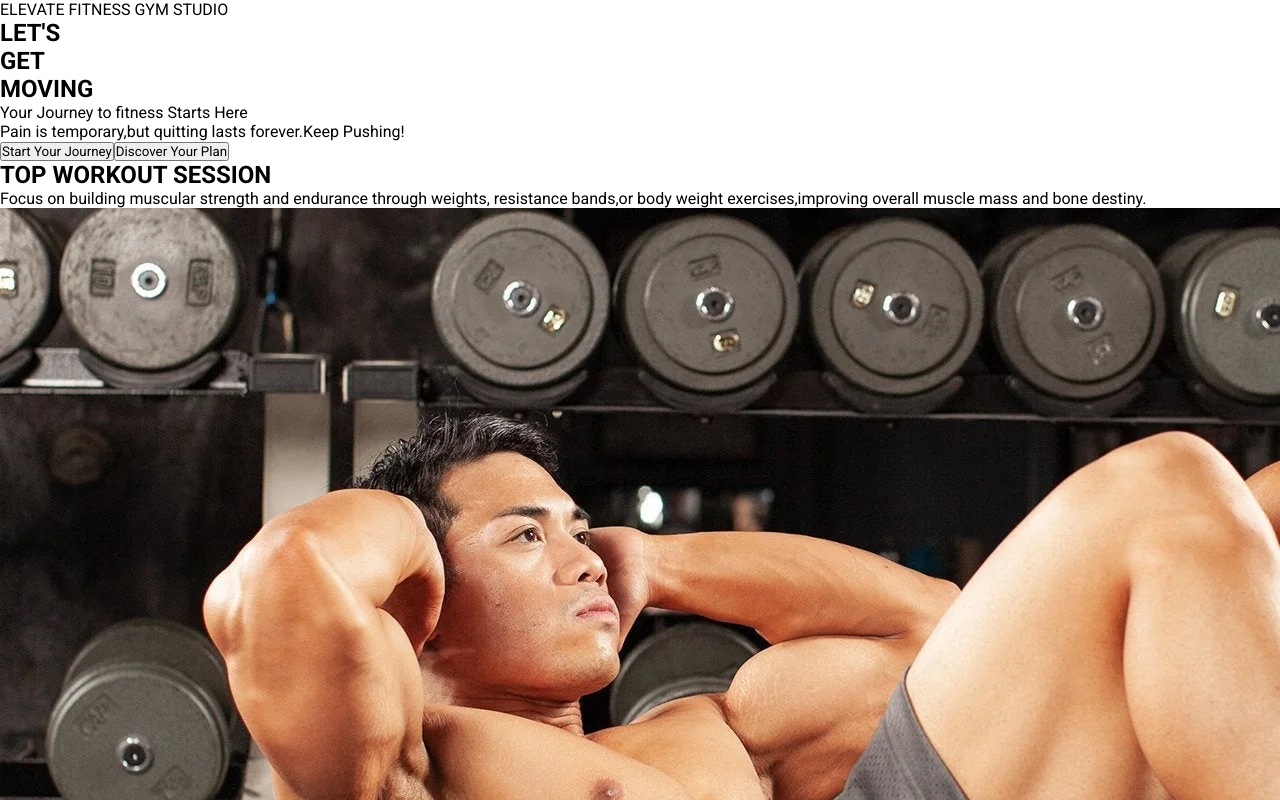
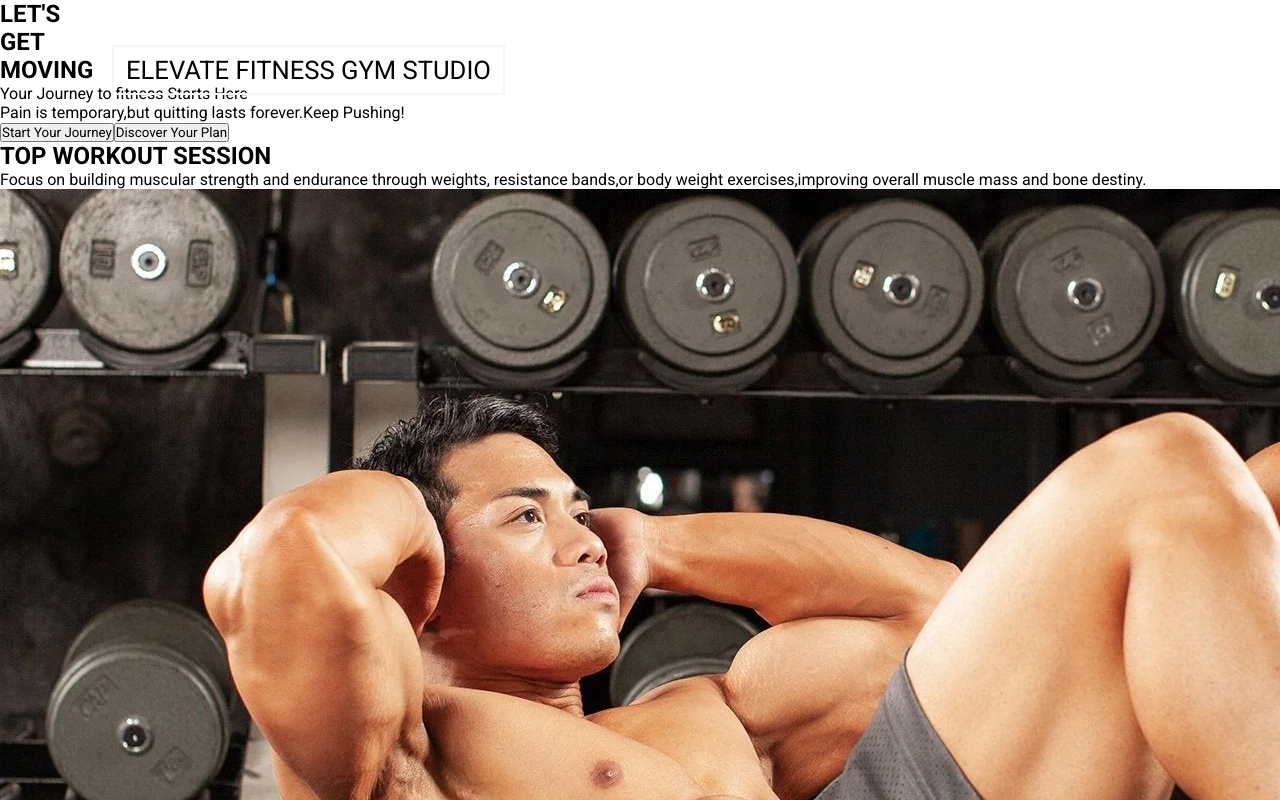
Before and after one commit to Vyshu15-chowdary/GYM-application-mern, a React (Vite) app in the folder Frontend/: page / in a window 1280 px wide. Shown: the top 800 px of the page. Built offline with nearby package versions, Linux system fonts and the light colour scheme.

Commit message:
css code for header tag

```diff
--- a/Frontend/src/App.css
+++ b/Frontend/src/App.css
@@ -7,3 +7,16 @@
   overflow-x: hidden;
   font-family: "Roboto", sans-serif;
 }
+
+header {
+
+  position:absolute;
+  top:0;
+  left:0;
+  z-index:1;
+  font-size:1.6rem;
+  border:2px solid whitesmoke;
+  padding: 8px 12px;
+  margin-top: 45px;
+  margin-left: 7rem;
+}
```
